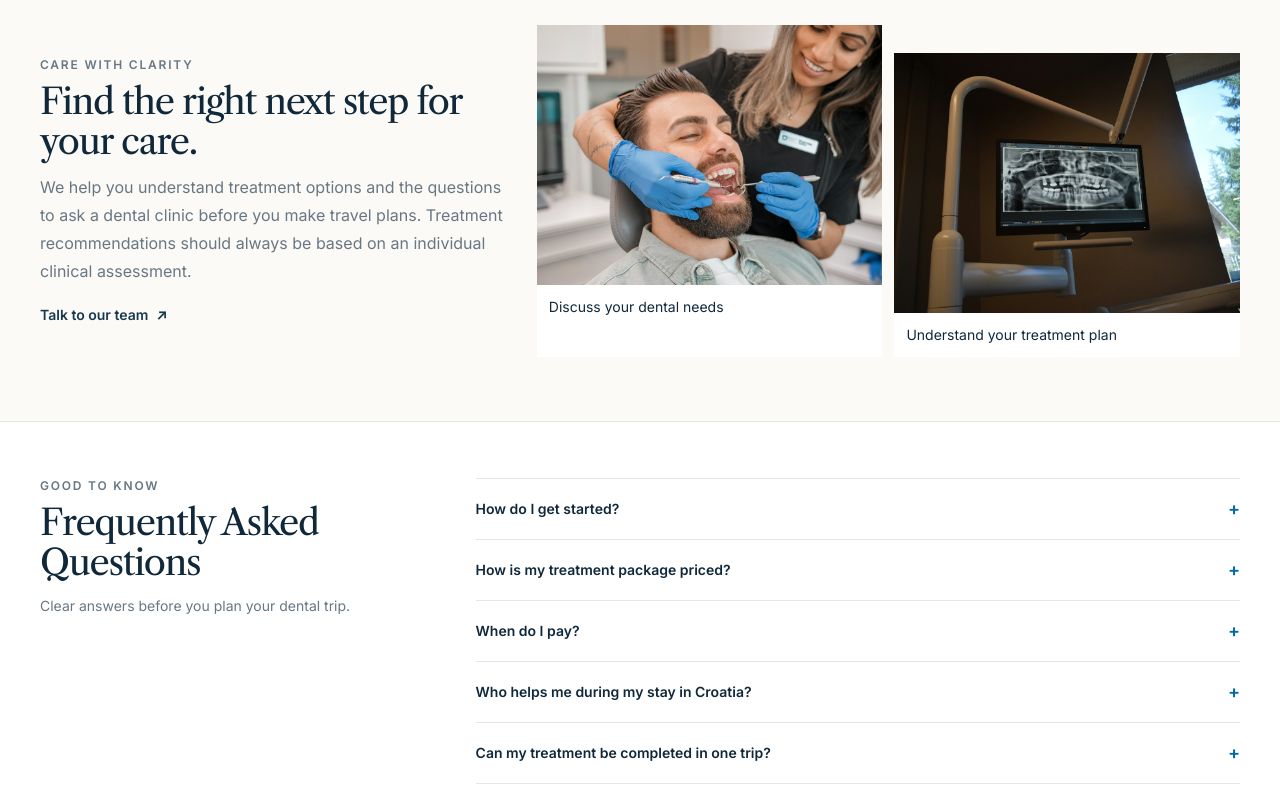
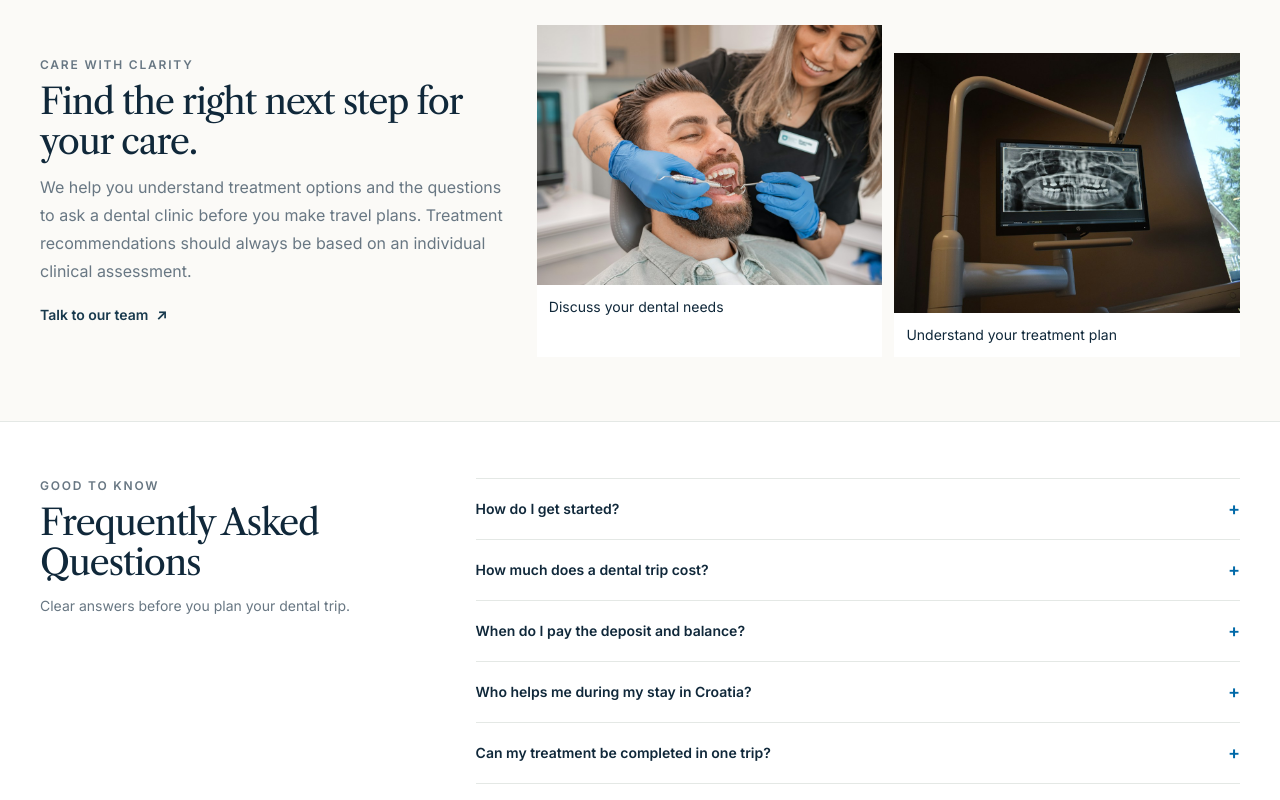
Before and after one commit to ivansusac2209/SmileCroatia, a Vue app: page / in a window 1280 px wide. Shown: the part 4178-4978 px from the top of the page. Built offline with nearby package versions, Linux system fonts and the light colour scheme.

Commit message:
Explain personalized pricing and payment terms

```diff
--- a/src/views/HomeView.vue
+++ b/src/views/HomeView.vue
@@ -9,8 +9,8 @@ import PartnerClinics from '@/components/home/PartnerClinics.vue'
 
 const faqs = [
   { question: 'How do I get started?', answer: 'Tell us about your dental goals and share any relevant records or scans you already have. Our team will help coordinate an initial review with a dental professional.' },
-  { question: 'How is my treatment package priced?', answer: 'Your proposal is individual and depends on your clinical needs and the treatment recommended by the dental professional. We explain the proposed services and payment terms before you decide.' },
-  { question: 'When do I pay?', answer: 'A deposit and the remaining balance are handled according to the terms agreed with you in advance. Your proposal should clearly explain due dates, inclusions and any exclusions.' },
+  { question: 'How much does a dental trip cost?', answer: 'Every plan is priced individually. Send us your treatment plan, dental records if available, and travel preferences. Within 1–3 business days, we aim to reply with a personalized proposal outlining the estimated clinic costs, SmileCroatia coordination fee, agreed travel arrangements, inclusions and any exclusions. Final clinical recommendations and treatment costs are confirmed by the dental provider.' },
+  { question: 'When do I pay the deposit and balance?', answer: 'After you review and accept your written proposal, a deposit may be required to confirm the agreed coordination services and bookings. The proposal will state the amount, due dates, cancellation and refund terms, and when the remaining balance is due. Any dental treatment payments will follow the clinic’s own written terms.' },
   { question: 'Who helps me during my stay in Croatia?', answer: 'Your SmileCroatia coordinator helps organize the agreed travel and stay arrangements and supports you with coordination throughout your visit. Clinical care is provided by qualified dental professionals.' },
   { question: 'Can my treatment be completed in one trip?', answer: 'Not always. Some treatments, including certain implant procedures, may require healing time and a later visit. The treating dental professional will explain the expected stages before travel is booked.' },
 ]
```
